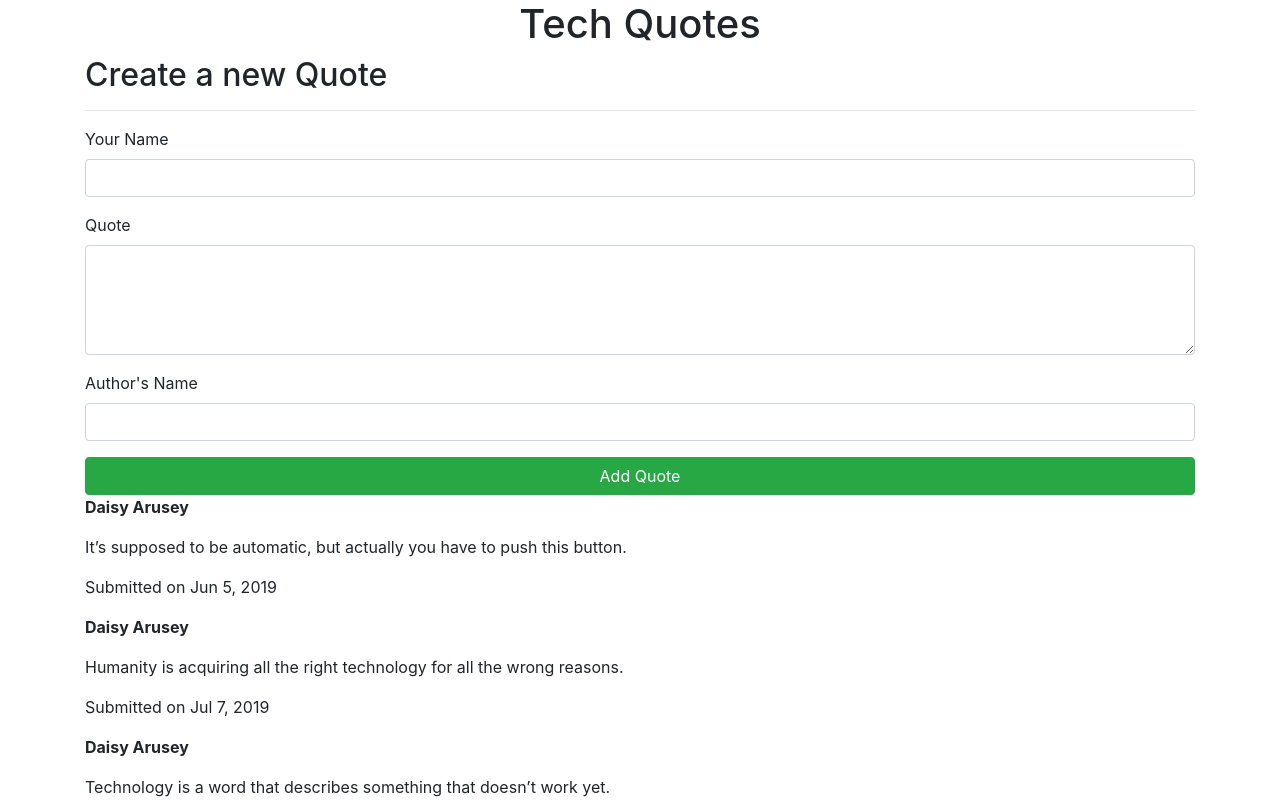
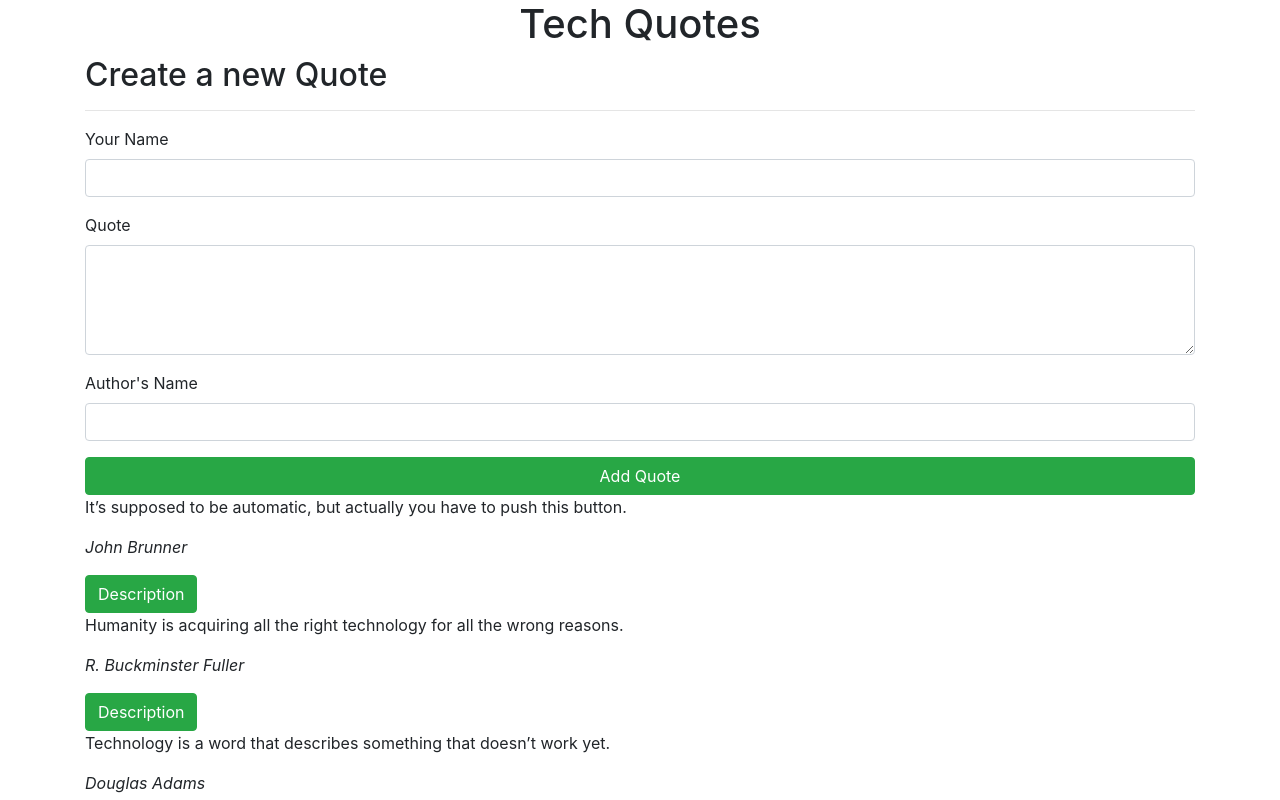
Before and after one commit to daisyarusey/Quotes, an Angular app: page / in a window 1280 px wide. Shown: the top 800 px of the page. Built offline with nearby package versions, Linux system fonts and the light colour scheme.

Commit message:
Add button to the details component

```diff
--- a/src/app/app.module.ts
+++ b/src/app/app.module.ts
@@ -6,6 +6,8 @@ import { AppRoutingModule } from './app-routing.module';
 import { AppComponent } from './app.component';
 import { QuoteComponent } from './quote/quote.component';
 import { QuoteFormComponent } from './quote-form/quote-form.component';
+import { QuoteDetailComponent } from './quote-detail/quote-detail.component';
+
 
 
 @NgModule({
@@ -13,6 +15,8 @@ import { QuoteFormComponent } from './quote-form/quote-form.component';
     AppComponent,
     QuoteComponent,
     QuoteFormComponent,
+    QuoteDetailComponent,
+
 
   ],
   imports: [
--- /dev/null
+++ b/src/app/quote-detail/quote-detail.component.html
@@ -0,0 +1,2 @@
+<p>Posted on {{quote.postDate|date}} <br> By {{quote.name}}</p>
+<button class=" btn btn-danger">Delete</button>
--- /dev/null
+++ b/src/app/quote-detail/quote-detail.component.ts
@@ -0,0 +1,17 @@
+import { Component, OnInit,Input } from '@angular/core';
+import { Quote } from '../quote';
+
+@Component({
+  selector: 'app-quote-detail',
+  templateUrl: './quote-detail.component.html',
+  styleUrls: ['./quote-detail.component.css']
+})
+export class QuoteDetailComponent implements OnInit {
+
+  @Input() quote:Quote;
+  constructor() { }
+
+  ngOnInit() {
+  }
+
+}
--- a/src/app/quote.ts
+++ b/src/app/quote.ts
@@ -1,10 +1,14 @@
 export class Quote {
+  showDescription:boolean;
   constructor(
     public id: number,
     public name: string,
     public theQuote: string,
     public author: string,
     public postDate:Date)
-    {}
+    {
+      this.showDescription=false;
+    }
+
 
 }
--- a/src/app/quote/quote.component.html
+++ b/src/app/quote/quote.component.html
@@ -3,10 +3,11 @@
   <div>
     <app-quote-form (addQuote)="addNewQuote($event)"></app-quote-form>
   </div>
-  <div *ngFor='let quote of quotes'>
-      <strong><p>{{quote.name}}</p></strong>
+  <div *ngFor='let quote of quotes; let i=index'>
       <p>{{quote.theQuote}}</p>
-      <p>Submitted on {{quote.postDate|date}}</p>
+      <em><p>{{quote.author}}</p></em>
+      <button (click) = 'toggleDetails(i)'class="btn btn-success">Description</button>
+      <app-quote-detail *ngIf ='quote.showDescription' [quote] = 'quote'></app-quote-detail>
   </div>
 
 </div>
--- a/src/app/quote/quote.component.ts
+++ b/src/app/quote/quote.component.ts
@@ -22,6 +22,10 @@ export class QuoteComponent implements OnInit {
     this.quotes.push(quote)
   }
 
+  toggleDetails(index){
+    this.quotes[index].showDescription = !this.quotes[index].showDescription;
+  }
+
   constructor() { }
 
   ngOnInit() {}
```
Also changed, not shown: src/app/quote-detail/quote-detail.component.css (added), 1 other file (tests, documents, lock files or other folders).
